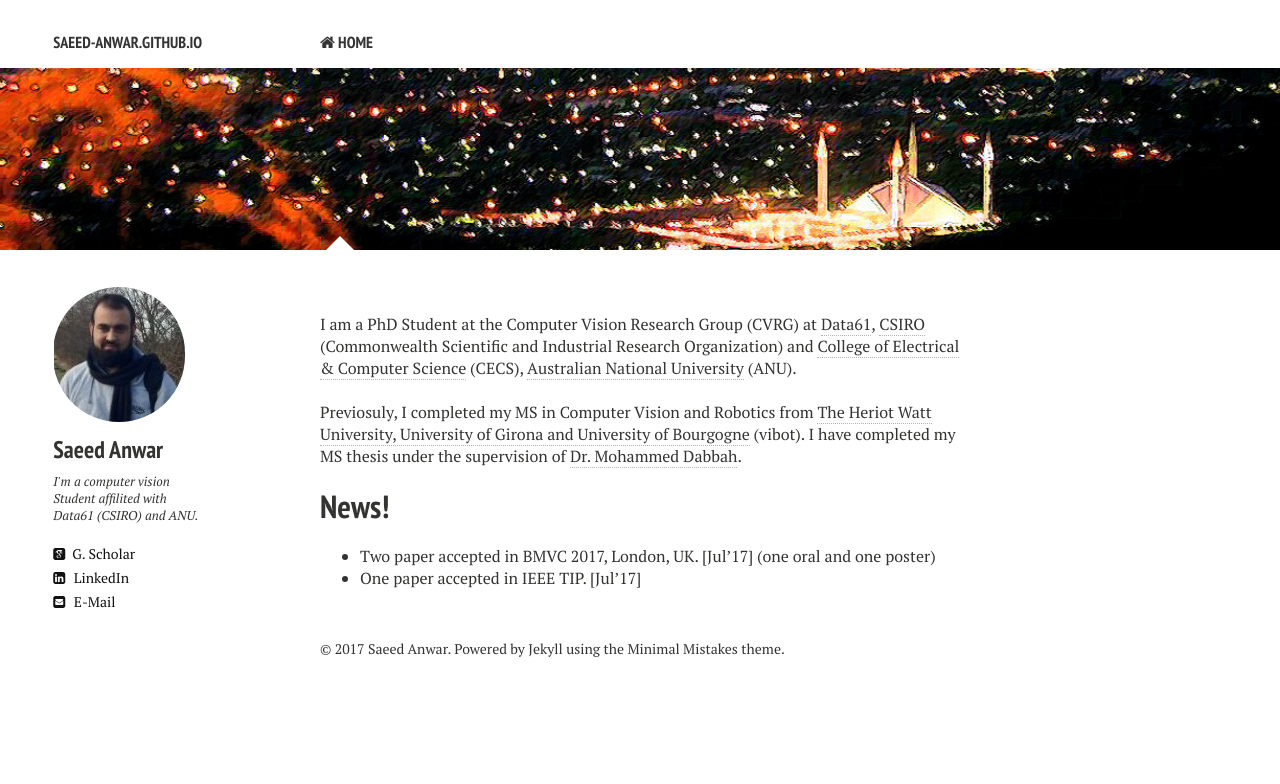
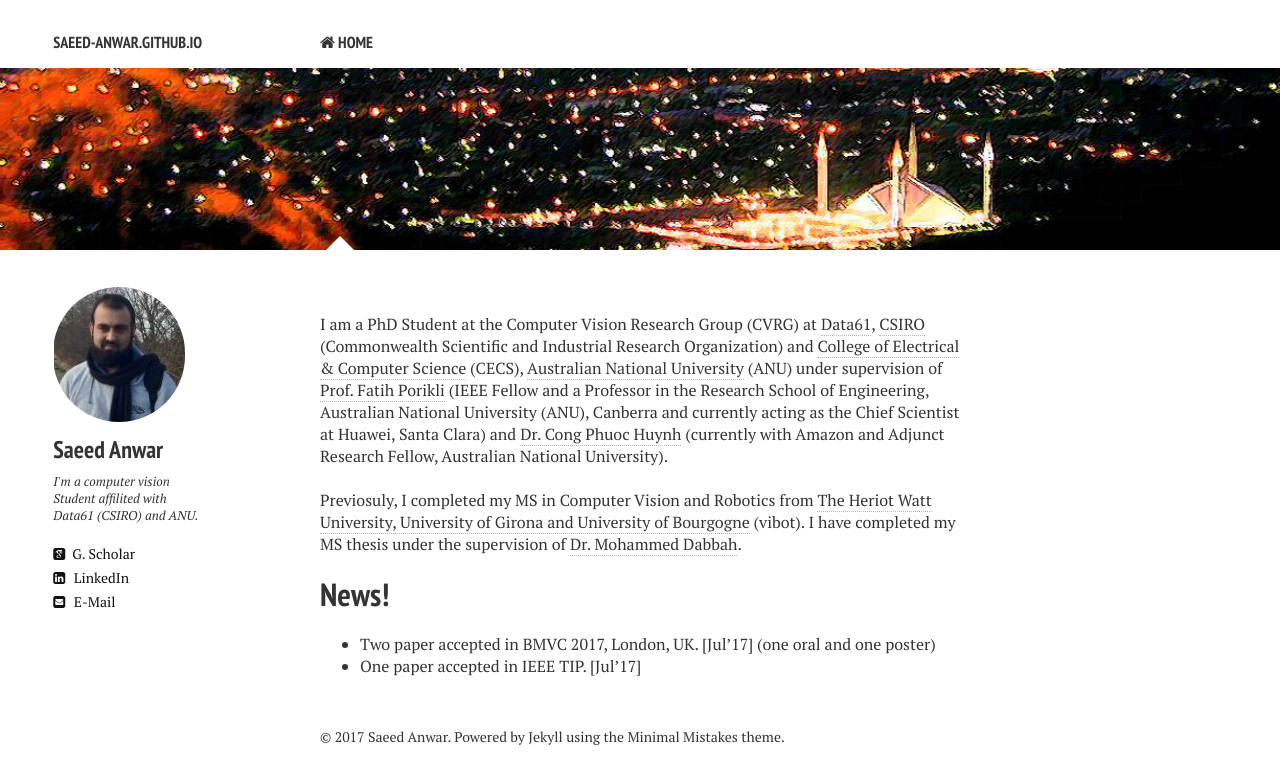
Before and after one commit to saeed-anwar/saeed-anwar.github.io, a Jekyll site: the page built from index.md, in a window 1280 px wide. Shown: the top 784 px of the page. Built offline with Jekyll 4.4.1, drawn with Linux system fonts in a browser that asks for light colours; nearby versions of some CDN libraries.

Commit message:
Update index.md

```diff
--- a/index.md
+++ b/index.md
@@ -6,7 +6,7 @@ tags: [Jekyll, theme, responsive, blog, template]
 image:
   feature: picture.jpg
 ---
-I am a PhD Student at the Computer Vision Research Group (CVRG) at [Data61](http://www.data61.csiro.au/), [CSIRO](http://www.csiro.au/) (Commonwealth Scientific and Industrial Research Organization) and [College of Electrical & Computer Science](https://cecs.anu.edu.au/) (CECS), [Australian National University](http://www.anu.edu.au/) (ANU). <br><br>
+I am a PhD Student at the Computer Vision Research Group (CVRG) at [Data61](http://www.data61.csiro.au/), [CSIRO](http://www.csiro.au/) (Commonwealth Scientific and Industrial Research Organization) and [College of Electrical & Computer Science](https://cecs.anu.edu.au/) (CECS), [Australian National University](http://www.anu.edu.au/) (ANU) under supervision of [Prof. Fatih Porikli](http://www.porikli.com/) (IEEE Fellow and a Professor in the Research School of Engineering, Australian National University (ANU), Canberra and currently acting as the Chief Scientist at Huawei, Santa Clara) and [Dr. Cong Phuoc Huynh](http://users.cecs.anu.edu.au/~huynh/) (currently with Amazon and Adjunct Research Fellow, Australian National University). <br><br>
 
 Previosuly, I completed my MS in Computer Vision and Robotics from [The Heriot Watt University, University of Girona and University of Bourgogne](http://www.vibot.org/) (vibot). I have completed my MS thesis under the supervision of [Dr. Mohammed Dabbah](https://www.linkedin.com/in/dabbah).
 
```
